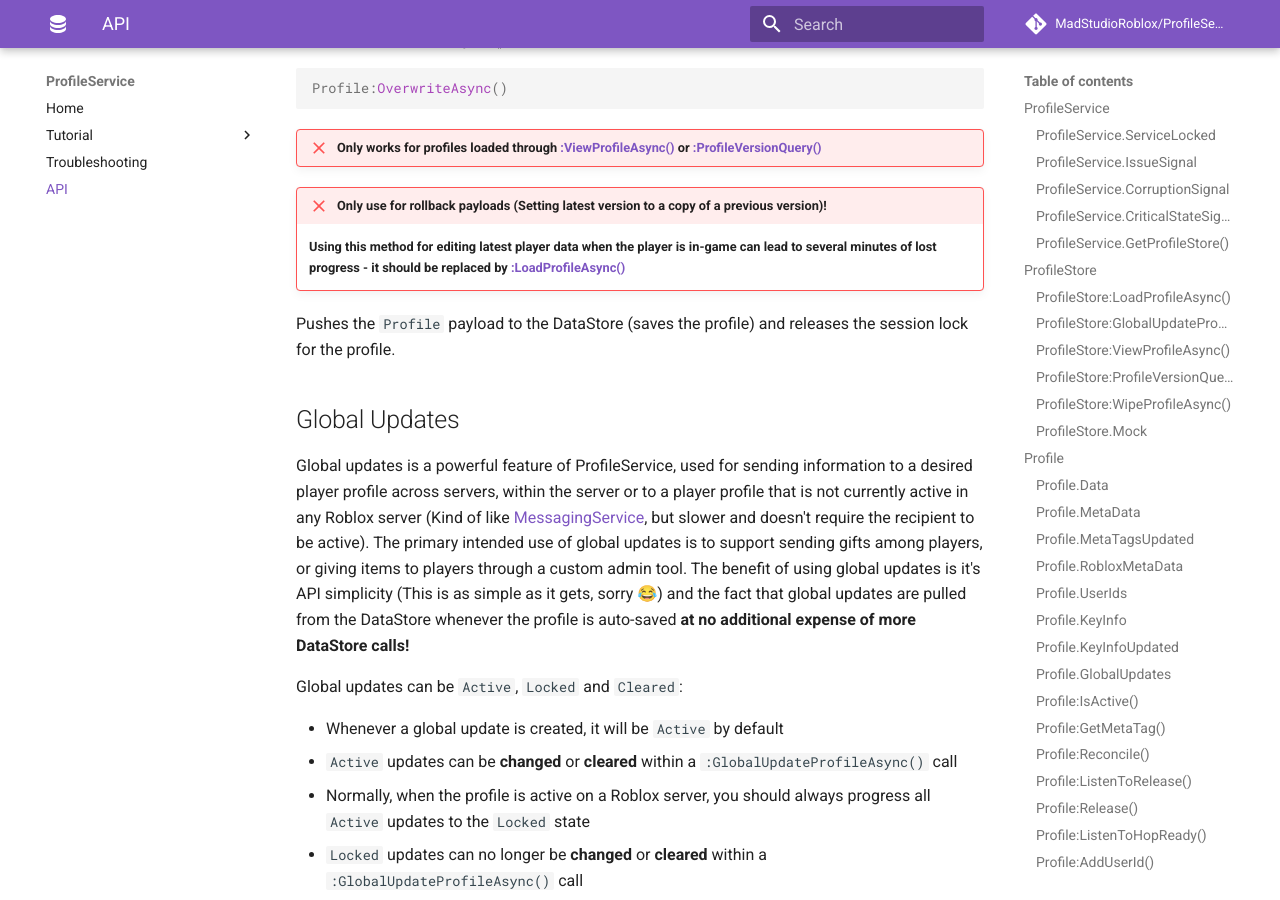
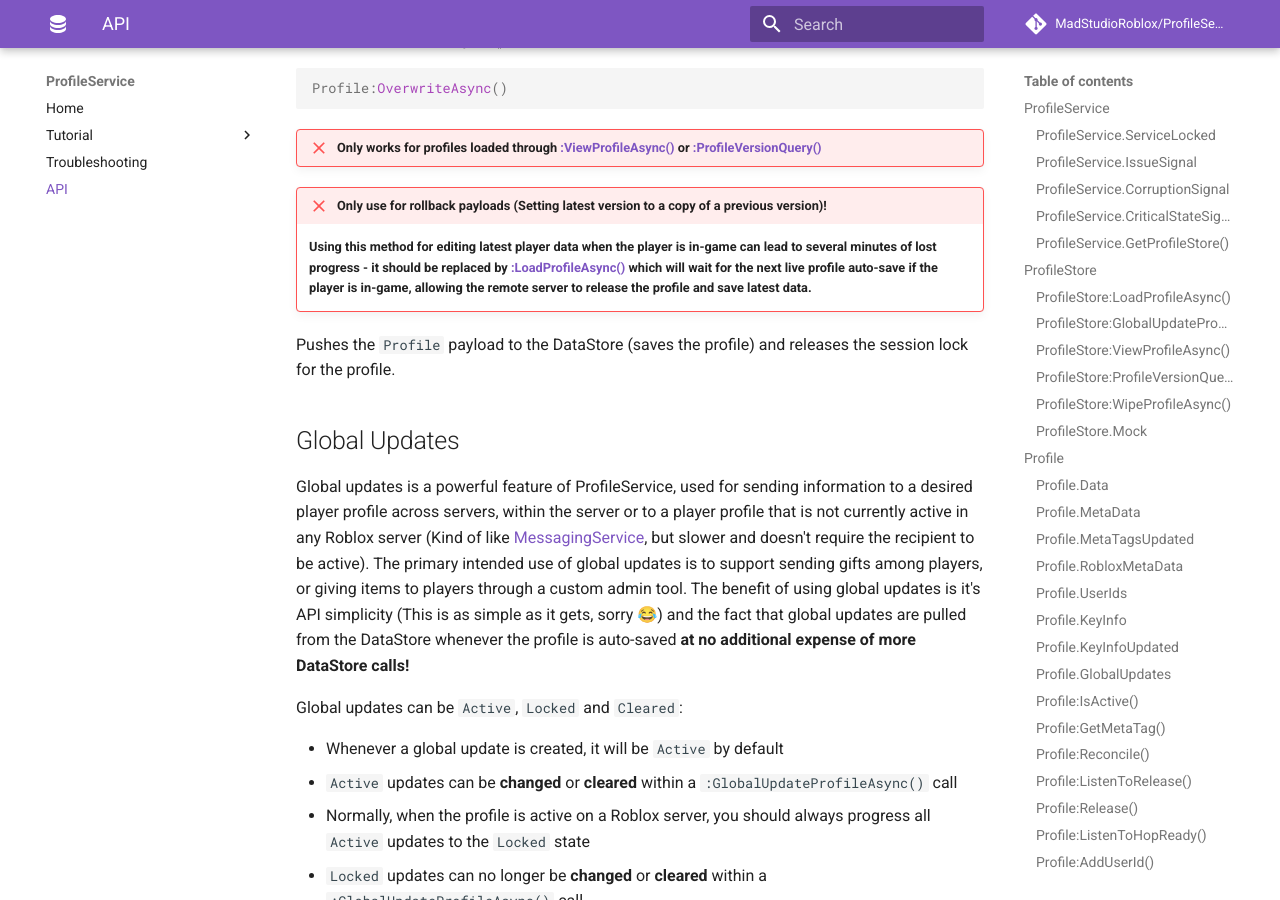
Before and after one commit to MadStudioRoblox/ProfileService, an MkDocs documentation site: the page built from docs/api.md, in a window 1280 px wide and 900 px high, scrolled down 15887 px. Built offline with MkDocs 1.6.1 and Material for MkDocs 9.7.7, drawn with Linux system fonts in a browser that asks for light colours; comment, search, counter and statistics services are not loaded.

Commit message:
:OverwriteAsync() clarification

```diff
--- a/docs/api.md
+++ b/docs/api.md
@@ -628,7 +628,7 @@
 !!! failure "Only works for profiles loaded through [:ViewProfileAsync()](#profilestoreviewprofileasync) or [:ProfileVersionQuery()](#profilestoreprofileversionquery)"
 
 !!! failure "Only use for rollback payloads (Setting latest version to a copy of a previous version)!"
-    **Using this method for editing latest player data when the player is in-game can lead to several minutes of lost progress - it should be replaced by [:LoadProfileAsync()](#profilestoreloadprofileasync)**
+    **Using this method for editing latest player data when the player is in-game can lead to several minutes of lost progress - it should be replaced by [:LoadProfileAsync()](#profilestoreloadprofileasync) which will wait for the next live profile auto-save if the player is in-game, allowing the remote server to release the profile and save latest data.**
 
 Pushes the `Profile` payload to the DataStore (saves the profile) and releases the session lock for the profile.
 
```
